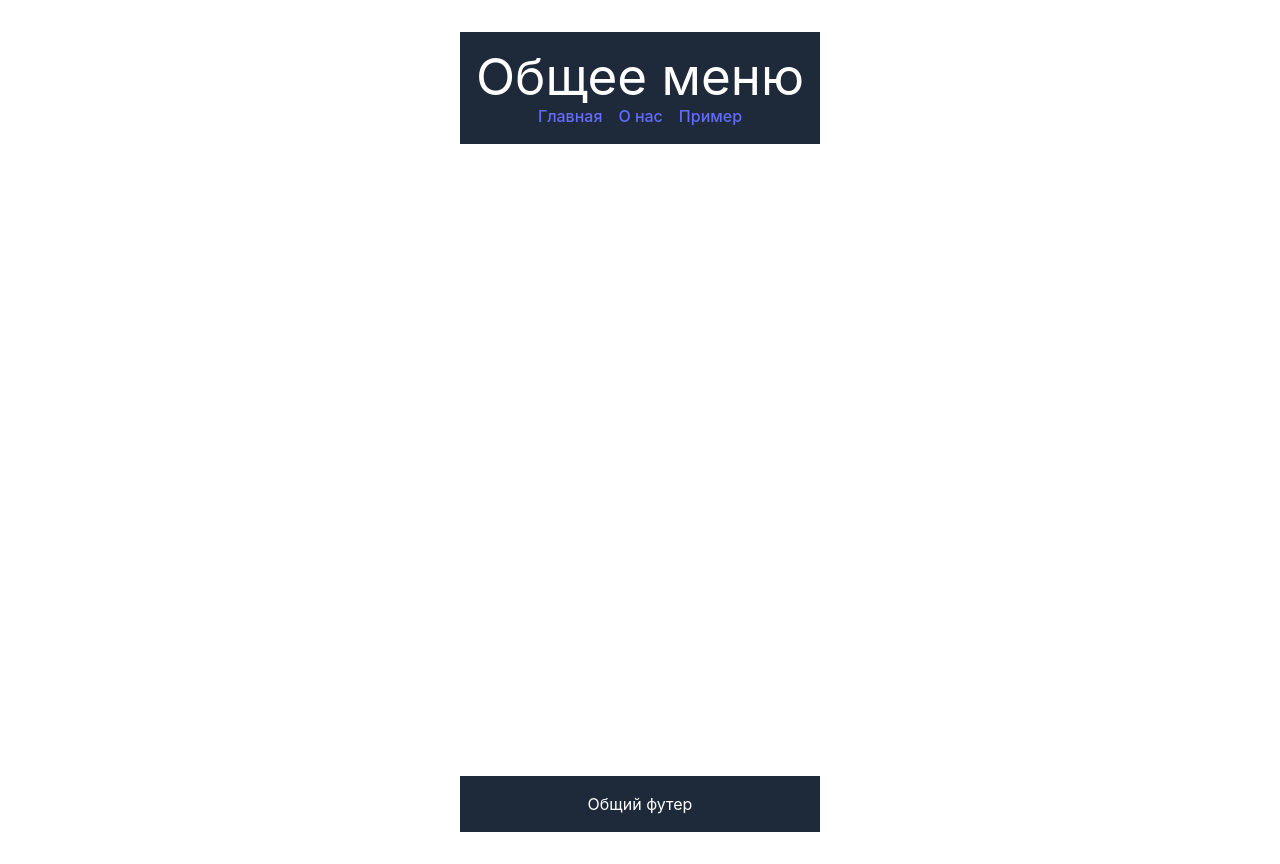
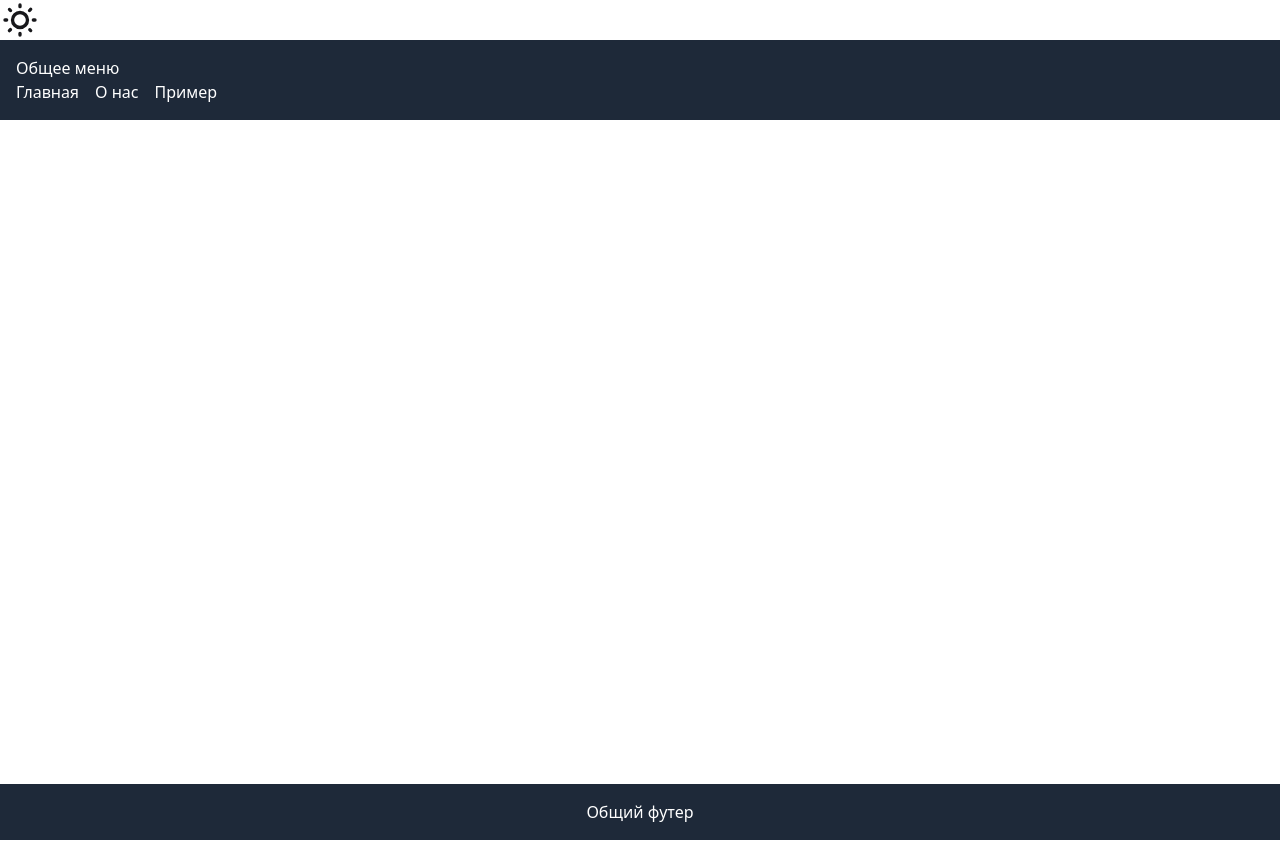
Before and after one commit to payermann/felix-portfolio-frontend, a React (Vite) app: page / in a window 1280 px wide. After the commit the page ends 840 px from the top, so only its background shows below. Built offline with nearby package versions, Linux system fonts and the light colour scheme; no server answers.

Commit message:
add light and dark theme

```diff
--- a/src/App.tsx
+++ b/src/App.tsx
@@ -1,12 +1,15 @@
 import { BrowserRouter as Router, Routes, Route } from "react-router-dom";
-import "./styles/App.css";
 import Layout from "./sections/Layout";
 import About from "./pages/About";
 import Exemple from "./pages/Exemple";
 import Home from "./pages/Home";
+import ThemeToggle from "./components/ThemeToggle";
+import "./styles/App.css";
 
 function App() {
   return (
+    <div className="App">
+      <ThemeToggle />
       <Router>
         <Routes>
           <Route path="/" element={<Layout />}>
@@ -16,6 +19,7 @@ function App() {
           <Route path="/exemple" element={<Exemple />} />
         </Routes>
       </Router>
+    </div>
   );
 }
 
--- /dev/null
+++ b/src/components/ThemeToggle.tsx
@@ -0,0 +1,59 @@
+import { useState, useEffect } from "react";
+
+export default function ThemeToggle() {
+  const [theme, setTheme] = useState("light");
+
+  useEffect(() => {
+    const savedTheme = localStorage.getItem("theme");
+    if (savedTheme) {
+      setTheme(savedTheme);
+      document.documentElement.setAttribute("data-theme", savedTheme);
+    } else {
+      const systemPrefersDark = window.matchMedia(
+        "(prefers-color-scheme: dark)"
+      ).matches;
+      const defaultTheme = systemPrefersDark ? "dark" : "light";
+      setTheme(defaultTheme);
+      document.documentElement.setAttribute("data-theme", defaultTheme);
+    }
+  }, []);
+
+  const toggleTheme = () => {
+    const newTheme = theme === "light" ? "dark" : "light";
+    setTheme(newTheme);
+    document.documentElement.setAttribute("data-theme", newTheme);
+    localStorage.setItem("theme", newTheme);
+  };
+
+  return (
+    <>
+      <label className="swap swap-rotate">
+        {/* this hidden checkbox controls the state */}
+        <input
+          type="checkbox"
+          className="theme-controller"
+          checked={theme === "dark"}
+          onChange={toggleTheme}
+        />
+
+        {/* sun icon */}
+        <svg
+          className="swap-off h-10 w-10 fill-current"
+          xmlns="http://www.w3.org/2000/svg"
+          viewBox="0 0 24 24"
+        >
+          <path d="M5.64,17l-.71.71a1,1,0,0,0,0,1.41,1,1,0,0,0,1.41,0l.71-.71A1,1,0,0,0,5.64,17ZM5,12a1,1,0,0,0-1-1H3a1,1,0,0,0,0,2H4A1,1,0,0,0,5,12Zm7-7a1,1,0,0,0,1-1V3a1,1,0,0,0-2,0V4A1,1,0,0,0,12,5ZM5.64,7.05a1,1,0,0,0,.7.29,1,1,0,0,0,.71-.29,1,1,0,0,0,0-1.41l-.71-.71A1,1,0,0,0,4.93,6.34Zm12,.29a1,1,0,0,0,.7-.29l.71-.71a1,1,0,1,0-1.41-1.41L17,5.64a1,1,0,0,0,0,1.41A1,1,0,0,0,17.66,7.34ZM21,11H20a1,1,0,0,0,0,2h1a1,1,0,0,0,0-2Zm-9,8a1,1,0,0,0-1,1v1a1,1,0,0,0,2,0V20A1,1,0,0,0,12,19ZM18.36,17A1,1,0,0,0,17,18.36l.71.71a1,1,0,0,0,1.41,0,1,1,0,0,0,0-1.41ZM12,6.5A5.5,5.5,0,1,0,17.5,12,5.51,5.51,0,0,0,12,6.5Zm0,9A3.5,3.5,0,1,1,15.5,12,3.5,3.5,0,0,1,12,15.5Z" />
+        </svg>
+
+        {/* moon icon */}
+        <svg
+          className="swap-on h-10 w-10 fill-current"
+          xmlns="http://www.w3.org/2000/svg"
+          viewBox="0 0 24 24"
+        >
+          <path d="M21.64,13a1,1,0,0,0-1.05-.14,8.05,8.05,0,0,1-3.37.73A8.15,8.15,0,0,1,9.08,5.49a8.59,8.59,0,0,1,.25-2A1,1,0,0,0,8,2.36,10.14,10.14,0,1,0,22,14.05,1,1,0,0,0,21.64,13Zm-9.5,6.69A8.14,8.14,0,0,1,7.08,5.22v.27A10.15,10.15,0,0,0,17.22,15.63a9.79,9.79,0,0,0,2.1-.22A8.11,8.11,0,0,1,12.14,19.73Z" />
+        </svg>
+      </label>
+    </>
+  );
+}
--- a/src/main.tsx
+++ b/src/main.tsx
@@ -1,6 +1,5 @@
 import { StrictMode } from "react";
 import { createRoot } from "react-dom/client";
-import "./styles/index.css";
 import App from "./App.tsx";
 
 createRoot(document.getElementById("root")!).render(
--- a/src/styles/App.css
+++ b/src/styles/App.css
@@ -1,62 +1,4 @@
-#root {
-  max-width: 1280px;
-  margin: 0 auto;
-  padding: 2rem;
-  text-align: center;
+@import "tailwindcss" source("../");
+@plugin "daisyui" {
+  themes: light --default, dark --prefersdark;
 }
-@keyframes fadein {
-  from {
-    opacity: 0;
-  }
-  to {
-    opacity: 1;
-  }
-}
-@keyframes rollout {
-  0% {
-    transform: translateY(-100px);
-  }
-  100% {
-    transform: none;
-  }
-}
-
-.roll-out {
-  animation: fadein 0.8s;
-}
-
-.logo {
-  height: 6em;
-  padding: 1.5em;
-  will-change: filter;
-  transition: filter 300ms;
-}
-.logo:hover {
-  filter: drop-shadow(0 0 2em #646cffaa);
-}
-.logo.react:hover {
-  filter: drop-shadow(0 0 2em #61dafbaa);
-}
-
-@keyframes logo-spin {
-  from {
-    transform: rotate(0deg);
-  }
-  to {
-    transform: rotate(360deg);
-  }
-}
-
-@media (prefers-reduced-motion: no-preference) {
-  a:nth-of-type(2) .logo {
-    animation: logo-spin infinite 20s linear;
-  }
-}
-
-.card {
-  padding: 2em;
-}
-
-.read-the-docs {
-  color: #888;
-}
--- a/src/styles/index.css
+++ /dev/null
@@ -1,70 +0,0 @@
-@import "tailwindcss" source("../");
-@plugin "daisyui";
-:root {
-  font-family: Inter, system-ui, Avenir, Helvetica, Arial, sans-serif;
-  line-height: 1.5;
-  font-weight: 400;
-
-  color-scheme: light dark;
-  color: rgba(255, 255, 255, 0.87);
-  background-color: #242424;
-
-  font-synthesis: none;
-  text-rendering: optimizeLegibility;
-  -webkit-font-smoothing: antialiased;
-  -moz-osx-font-smoothing: grayscale;
-}
-
-a {
-  font-weight: 500;
-  color: #646cff;
-  text-decoration: inherit;
-}
-a:hover {
-  color: #535bf2;
-}
-
-body {
-  margin: 0;
-  display: flex;
-  place-items: center;
-  min-width: 320px;
-  min-height: 100vh;
-}
-
-h1 {
-  font-size: 3.2em;
-  line-height: 1.1;
-}
-
-button {
-  border-radius: 8px;
-  border: 1px solid transparent;
-  padding: 0.6em 1.2em;
-  font-size: 1em;
-  font-weight: 500;
-  font-family: inherit;
-  background-color: #1a1a1a;
-  cursor: pointer;
-  transition: border-color 0.25s;
-}
-button:hover {
-  border-color: #646cff;
-}
-button:focus,
-button:focus-visible {
-  outline: 4px auto -webkit-focus-ring-color;
-}
-
-@media (prefers-color-scheme: light) {
-  :root {
-    color: #213547;
-    background-color: #ffffff;
-  }
-  a:hover {
-    color: #747bff;
-  }
-  button {
-    background-color: #f9f9f9;
-  }
-}
```
Also changed, not shown: 1 other file (tests, documents, lock files or other folders). Lines whose indentation alone changed are shown as unchanged.
